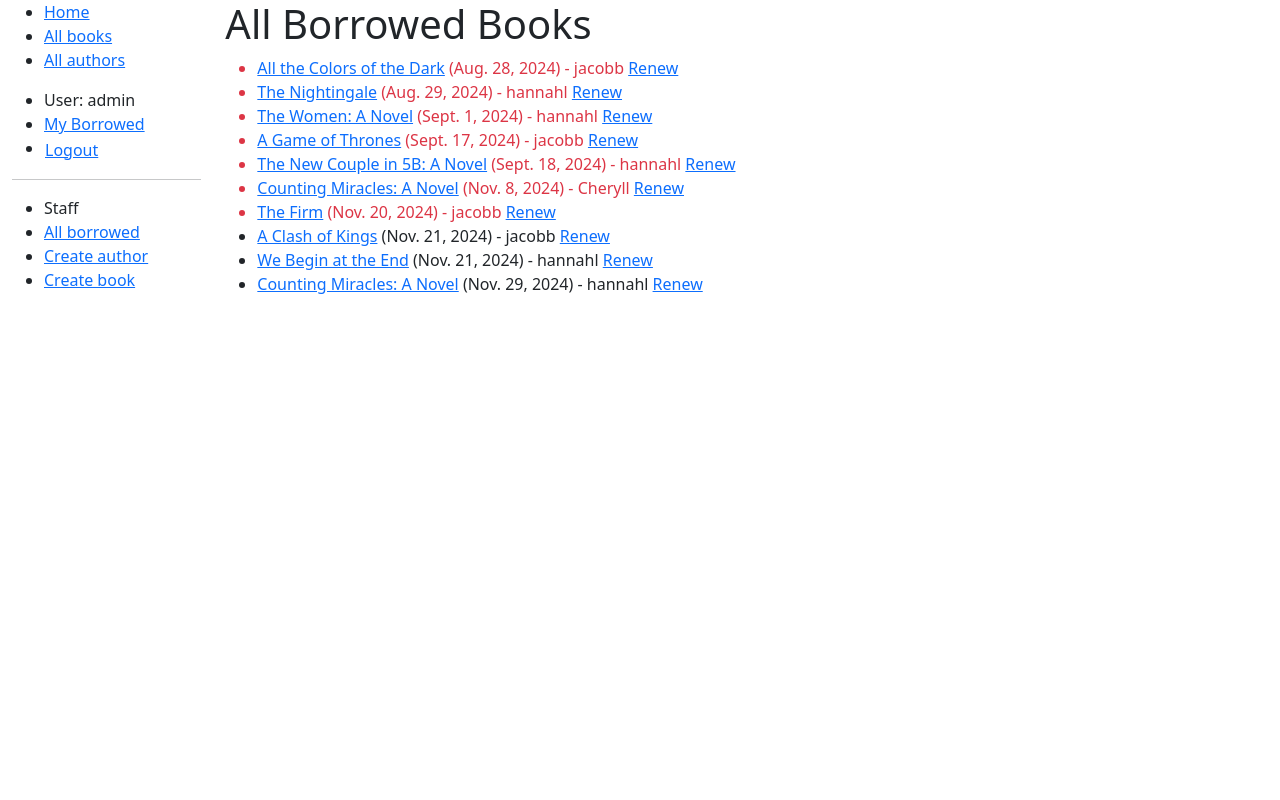
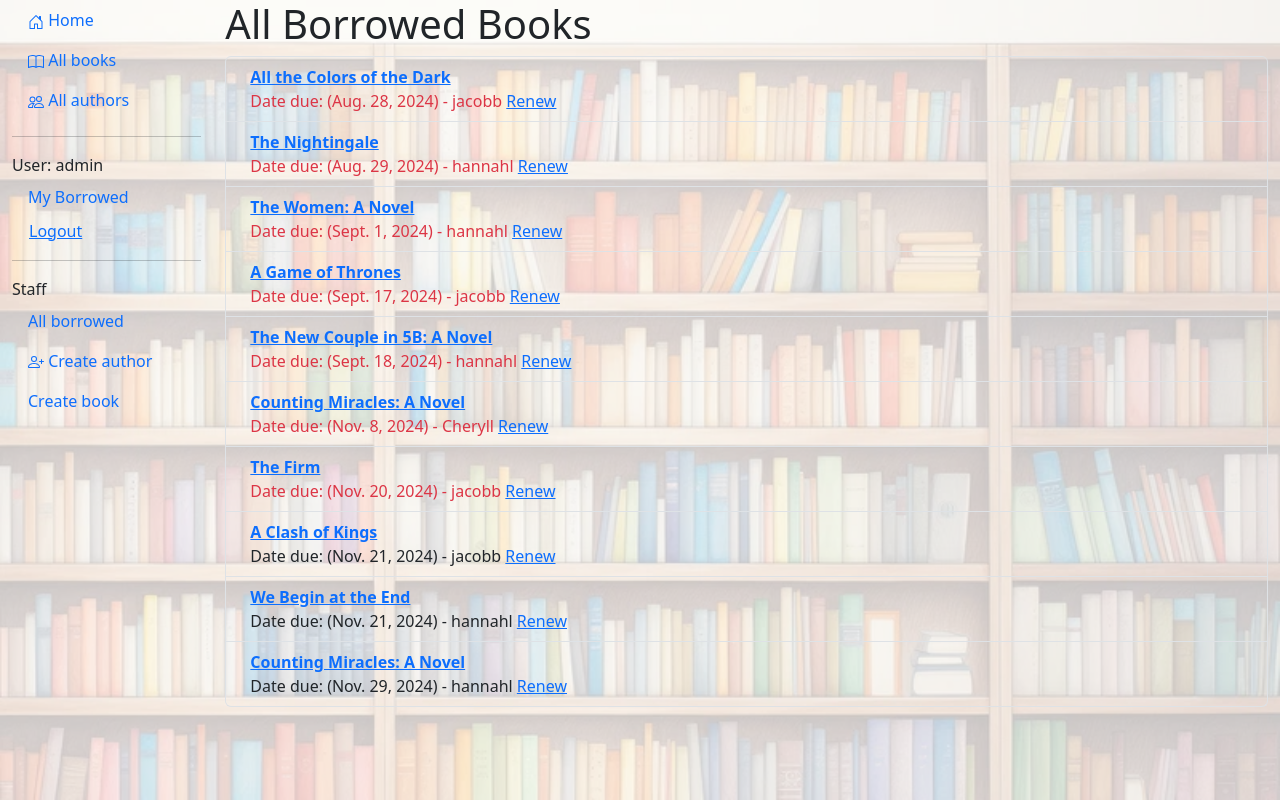
Before and after one commit to jake-bestland/django-locallibrary, a Django app: page /catalog/borrowed/ in a window 1280 px wide. Run offline with Django 5.2, Linux system fonts and the light colour scheme; a user stored in the database is signed in; data comes from the database, SQL or seed files in the repository; both versions use the stored data as it was after the commit.

Commit message:
Added some bootstrap to some of the templates

```diff
--- a/catalog/static/css/styles.css
+++ b/catalog/static/css/styles.css
@@ -5,3 +5,9 @@
     padding: 0;
     margin: 0;
   }
+
+  /* .sidebar-nav {
+    margin-top: 20px;
+    padding: 0;
+    list-style: none;
+  } */
--- a/catalog/static/styles.css
+++ /dev/null
@@ -1,5 +0,0 @@
-.sidebar-nav {
-    margin-top: 20px;
-    padding: 0;
-    list-style: none;
-  }
--- a/catalog/templates/base_generic.html
+++ b/catalog/templates/base_generic.html
@@ -1,3 +1,4 @@
+{% load static %}
 <!DOCTYPE html>
 <html lang="en">
   <head>
@@ -11,47 +12,113 @@
       integrity="sha384-QWTKZyjpPEjISv5WaRU9OFeRpok6YctnYmDr5pNlyT2bRjXh0JMhjY6hW+ALEwIH"
       crossorigin="anonymous">
     <!-- Add additional CSS in static file -->
-    {% load static %}
     <link rel="stylesheet" href="{% static 'css/styles.css' %}" />
+    <style>
+      body {
+        position: static;
+      }
+      body::before {
+        content: "";
+        background-image: url("{% static 'images/background.png' %}");
+        background-size: cover;
+        background-repeat: no-repeat;
+        position: absolute;
+        top: 0;
+        left: 0;
+        width: 100%;
+        height: 100%;
+        z-index: -1;
+        opacity: .25;
+      }
+    </style>
   </head>
   <body>
     <div class="container-fluid">
       <div class="row">
         <div class="col-sm-2">
           {% block sidebar %}
-            <ul class="sidebar-nav">
-              <li><a href="{% url 'index' %}">Home</a></li>
-              <li><a href="{% url 'books' %}">All books</a></li>
-              <li><a href="{% url 'authors' %}">All authors</a></li>
+            <ul class="nav nav-pills flex-column mb-auto">
+              <li class="nav-item">
+                <a href="{% url 'index' %}" class="nav-link">
+                  <svg xmlns="http://www.w3.org/2000/svg" width="16" height="16" fill="currentColor" class="bi bi-house-door" viewBox="0 0 16 16">
+                    <path d="M8.354 1.146a.5.5 0 0 0-.708 0l-6 6A.5.5 0 0 0 1.5 7.5v7a.5.5 0 0 0 .5.5h4.5a.5.5 0 0 0 .5-.5v-4h2v4a.5.5 0 0 0 .5.5H14a.5.5 0 0 0 .5-.5v-7a.5.5 0 0 0-.146-.354L13 5.793V2.5a.5.5 0 0 0-.5-.5h-1a.5.5 0 0 0-.5.5v1.293zM2.5 14V7.707l5.5-5.5 5.5 5.5V14H10v-4a.5.5 0 0 0-.5-.5h-3a.5.5 0 0 0-.5.5v4z"/>
+                  </svg>
+                  Home
+                </a>
+              </li>
+              <li class="nav-item">
+                <a href="{% url 'books' %}" class="nav-link">
+                  <svg xmlns="http://www.w3.org/2000/svg" width="16" height="16" fill="currentColor" class="bi bi-book" viewBox="0 0 16 16">
+                    <path d="M1 2.828c.885-.37 2.154-.769 3.388-.893 1.33-.134 2.458.063 3.112.752v9.746c-.935-.53-2.12-.603-3.213-.493-1.18.12-2.37.461-3.287.811zm7.5-.141c.654-.689 1.782-.886 3.112-.752 1.234.124 2.503.523 3.388.893v9.923c-.918-.35-2.107-.692-3.287-.81-1.094-.111-2.278-.039-3.213.492zM8 1.783C7.015.936 5.587.81 4.287.94c-1.514.153-3.042.672-3.994 1.105A.5.5 0 0 0 0 2.5v11a.5.5 0 0 0 .707.455c.882-.4 2.303-.881 3.68-1.02 1.409-.142 2.59.087 3.223.877a.5.5 0 0 0 .78 0c.633-.79 1.814-1.019 3.222-.877 1.378.139 2.8.62 3.681 1.02A.5.5 0 0 0 16 13.5v-11a.5.5 0 0 0-.293-.455c-.952-.433-2.48-.952-3.994-1.105C10.413.809 8.985.936 8 1.783"/>
+                  </svg>
+                  All books
+                </a>
+              </li>
+              <li class="nav-item">
+                <a href="{% url 'authors' %}" class="nav-link">
+                  <svg xmlns="http://www.w3.org/2000/svg" width="16" height="16" fill="currentColor" class="bi bi-people" viewBox="0 0 16 16">
+                    <path d="M15 14s1 0 1-1-1-4-5-4-5 3-5 4 1 1 1 1zm-7.978-1L7 12.996c.001-.264.167-1.03.76-1.72C8.312 10.629 9.282 10 11 10c1.717 0 2.687.63 3.24 1.276.593.69.758 1.457.76 1.72l-.008.002-.014.002zM11 7a2 2 0 1 0 0-4 2 2 0 0 0 0 4m3-2a3 3 0 1 1-6 0 3 3 0 0 1 6 0M6.936 9.28a6 6 0 0 0-1.23-.247A7 7 0 0 0 5 9c-4 0-5 3-5 4q0 1 1 1h4.216A2.24 2.24 0 0 1 5 13c0-1.01.377-2.042 1.09-2.904.243-.294.526-.569.846-.816M4.92 10A5.5 5.5 0 0 0 4 13H1c0-.26.164-1.03.76-1.724.545-.636 1.492-1.256 3.16-1.275ZM1.5 5.5a3 3 0 1 1 6 0 3 3 0 0 1-6 0m3-2a2 2 0 1 0 0 4 2 2 0 0 0 0-4"/>
+                  </svg>
+                  All authors
+                </a>
+              </li>
             </ul>
 
-            <ul class="sidebar-nav">
+            <hr>
+
+            <ul class="nav nav-pills flex-column mb-auto">
               {% if user.is_authenticated %}
-                <li>User: {{ user.get_username }}</li>
+                <li class="nav-item">
+                  User: {{ user.get_username }}
+                </li>
 
-                <li><a href="{% url 'my-borrowed' %}">My Borrowed</a></li>
+                <li class="nav-item">
+                  <a href="{% url 'my-borrowed' %}" class="nav-link">
+                    My Borrowed
+                  </a>
+                </li>
 
-                <li>
-                  <form id="logout-form" method="post" action="{% url 'logout' %}">
+                <li class="nav-item">
+                  <form id="logout-form" method="post" action="{% url 'logout' %}" class="nav-link">
                     {% csrf_token %}
                     <button type="submit" class="btn btn-link">Logout</button>
                   </form>
                 </li>
               {% else %}
-                <li><a href="{% url 'login' %}">Login</a></li>
+                <li class="nav-item">
+                  <a href="{% url 'login' %}" class="nav-link">
+                    Login
+                  </a>
+                </li>
               {% endif %}
             </ul>
 
               {% if perms.catalog.can_mark_returned %}
               <hr>
-              <ul class=""sidebar-nav">
-              <li>Staff</li>
-                <li><a href="{% url 'all-borrowed' %}">All borrowed</a></li>
+              <ul class="nav nav-pills flex-column mb-auto">
+              <li class="nav-item">Staff</li>
+              <li class="nav-item">
+                <a href="{% url 'all-borrowed' %}" class="nav-link">
+                  All borrowed
+                </a>
+              </li>
               {% if perms.catalog.add_author %}
-                <li><a href="{% url 'author-create' %}">Create author</a></li>
-                {% endif %}
+              <li class="nav-item">
+                <a href="{% url 'author-create' %}" class="nav-link">
+                  <svg xmlns="http://www.w3.org/2000/svg" width="16" height="16" fill="currentColor" class="bi bi-person-plus" viewBox="0 0 16 16">
+                    <path d="M6 8a3 3 0 1 0 0-6 3 3 0 0 0 0 6m2-3a2 2 0 1 1-4 0 2 2 0 0 1 4 0m4 8c0 1-1 1-1 1H1s-1 0-1-1 1-4 6-4 6 3 6 4m-1-.004c-.001-.246-.154-.986-.832-1.664C9.516 10.68 8.289 10 6 10s-3.516.68-4.168 1.332c-.678.678-.83 1.418-.832 1.664z"/>
+                    <path fill-rule="evenodd" d="M13.5 5a.5.5 0 0 1 .5.5V7h1.5a.5.5 0 0 1 0 1H14v1.5a.5.5 0 0 1-1 0V8h-1.5a.5.5 0 0 1 0-1H13V5.5a.5.5 0 0 1 .5-.5"/>
+                  </svg>
+                  Create author
+                </a>
+              </li>
+              {% endif %}
               {% if perms.catalog.add_book %}
-                <li><a href="{% url 'book-create' %}">Create book</a></li>
+              <li class="nav-item">
+                <a href="{% url 'book-create' %}" class="nav-link">
+                  Create book
+                </a>
+              </li>
                 {% endif %}
               </ul>
               {% endif %}
--- a/catalog/templates/catalog/bookinstance_list_borrowed_all.html
+++ b/catalog/templates/catalog/bookinstance_list_borrowed_all.html
@@ -4,11 +4,16 @@
     <h1>All Borrowed Books</h1>
 
     {% if bookinstance_list %}
-    <ul>
+    <ul class="list-group">
 
       {% for bookinst in bookinstance_list %}
-      <li class="{% if bookinst.is_overdue %}text-danger{% endif %}">
-        <a href="{% url 'book-detail' bookinst.book.pk %}">{{ bookinst.book.title }}</a> ({{ bookinst.due_back }}) {% if perms.catalog.can_mark_returned %}- {{ bookinst.borrower }} <a href="{% url 'renew-book-librarian' bookinst.id %}">Renew</a>{% endif %}
+      <li class="list-group-item d-flex bg-transparent {% if bookinst.is_overdue %}text-danger{% endif %}">
+        <div class="ms-2 me-auto">
+          <div class="fw-bold">
+            <a href="{% url 'book-detail' bookinst.book.pk %}">{{ bookinst.book.title }}</a>
+          </div>
+          Date due: ({{ bookinst.due_back }}) {% if perms.catalog.can_mark_returned %}- {{ bookinst.borrower }} <a href="{% url 'renew-book-librarian' bookinst.id %}">Renew</a>{% endif %}
+        </div>
       </li>
       {% endfor %}
     </ul>
--- a/locallibrary/urls.py
+++ b/locallibrary/urls.py
@@ -23,7 +23,7 @@ from django.conf.urls.static import static
 urlpatterns = [
     path('admin/', admin.site.urls),
     path('catalog/', include('catalog.urls')),
-    path('', RedirectView.as_view(url='catalog/', permanent=True)),
+    path('', RedirectView.as_view(url='catalog/')),
     path('accounts/', include('django.contrib.auth.urls')),
 ]
 urlpatterns += static(settings.STATIC_URL, document_root=settings.STATIC_ROOT)
```
Also changed, not shown: catalog/templates/catalog/author_list.html (+8 -5 lines), catalog/templates/catalog/book_list.html (+9 -5 lines), catalog/templates/catalog/bookinstance_list_borrowed_user.html (+8 -3 lines), catalog/templates/index.html (+21 -6 lines), catalog/static/images/background.png (added), db.sqlite3, media/images/background.png (added), 2 other files.
